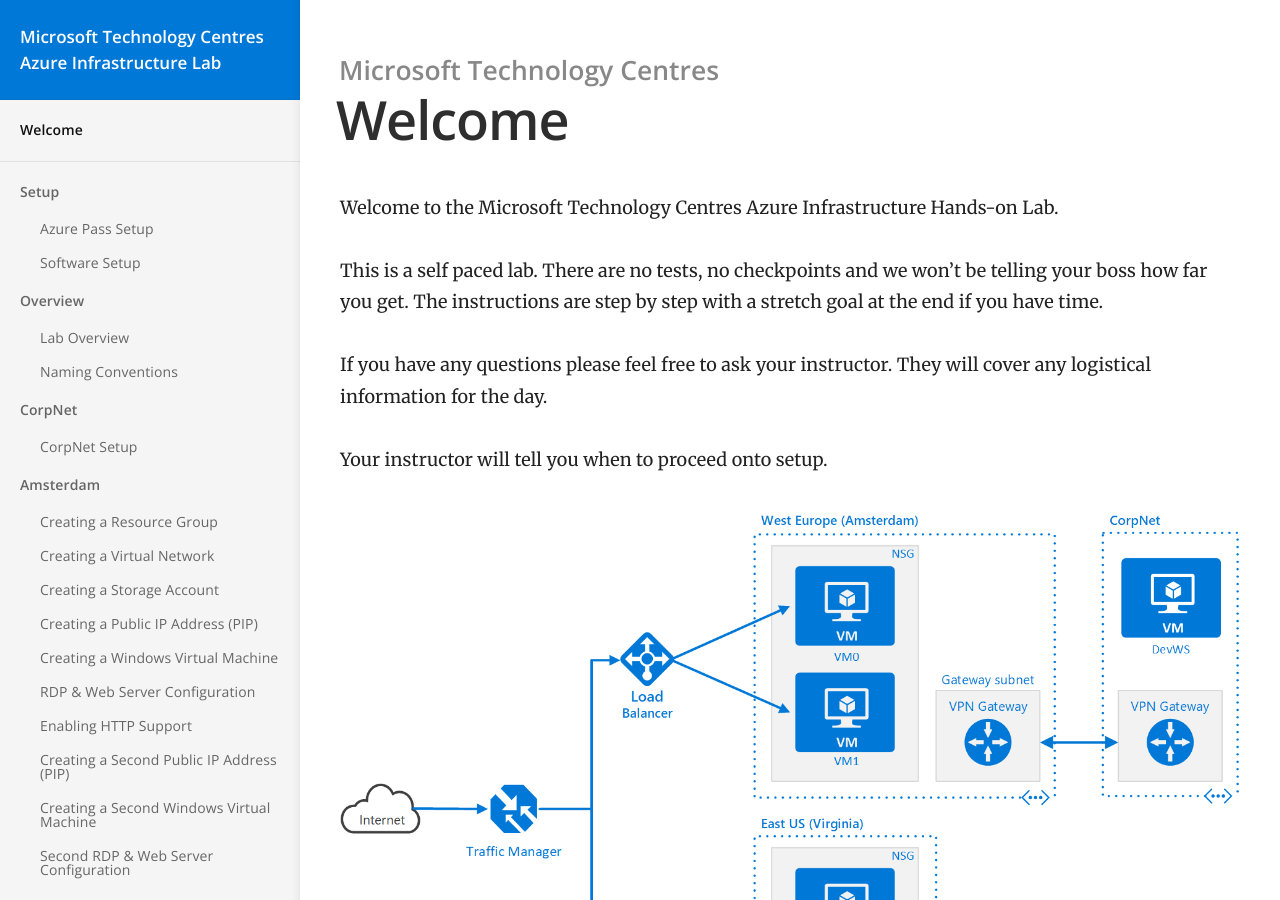
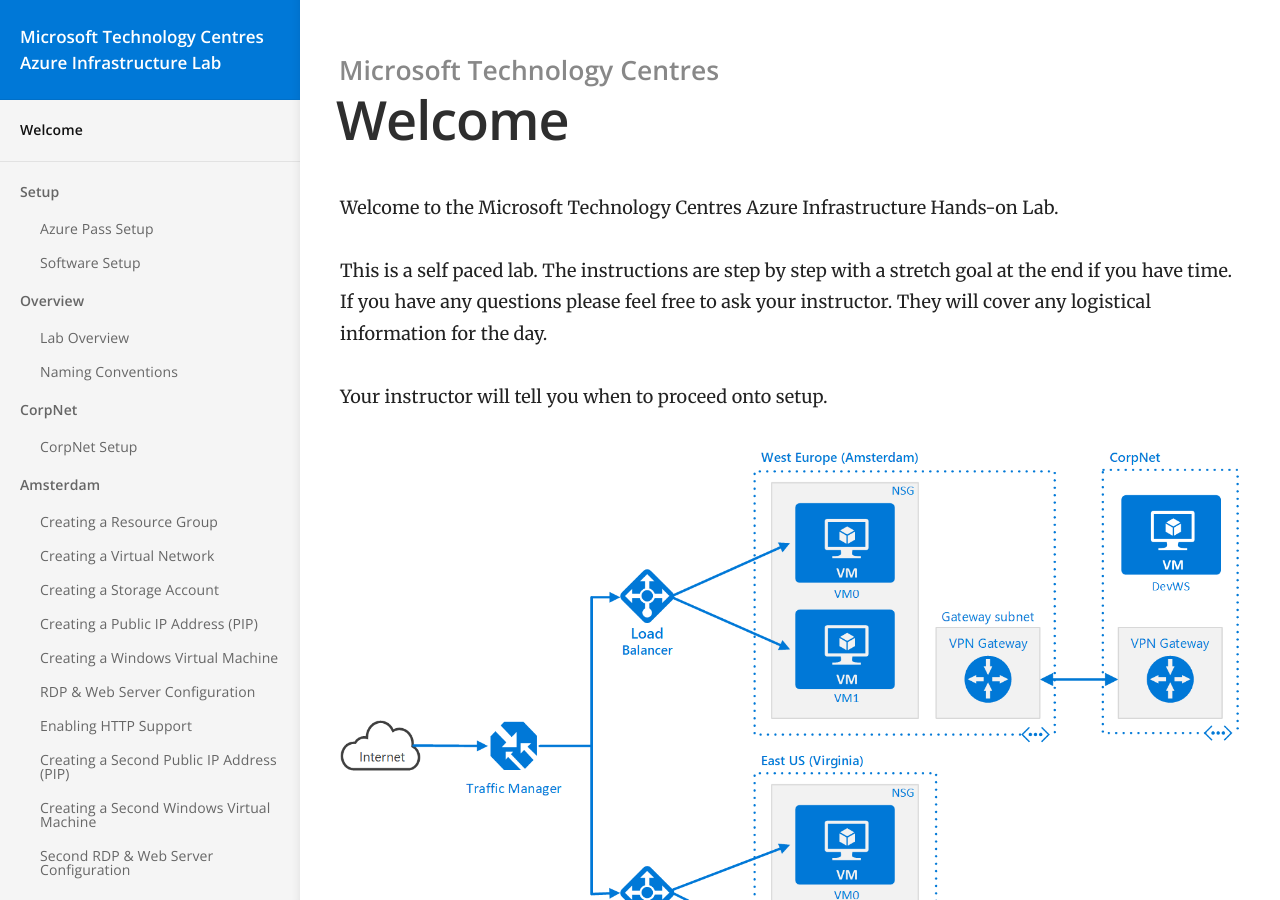
Before and after one commit to BenMcGarry/AzureIaaSLab, a Jekyll site: the page built from index.md, in a window 1280 px wide and 900 px high. Built offline with Jekyll 4.4.1, drawn with Linux system fonts in a browser that asks for light colours.

Commit message:
Update index.md

```diff
--- a/index.md
+++ b/index.md
@@ -4,9 +4,7 @@ title: Welcome
 
 Welcome to the Microsoft Technology Centres Azure Infrastructure Hands-on Lab.
 
-This is a self paced lab. There are no tests, no checkpoints and we won't be telling your boss how far you get. The instructions are step by step with a stretch goal at the end if you have time.
-
-If you have any questions please feel free to ask your instructor. They will cover any logistical information for the day.
+This is a self paced lab. The instructions are step by step with a stretch goal at the end if you have time. If you have any questions please feel free to ask your instructor. They will cover any logistical information for the day.
 
 Your instructor will tell you when to proceed onto setup.
 
```
